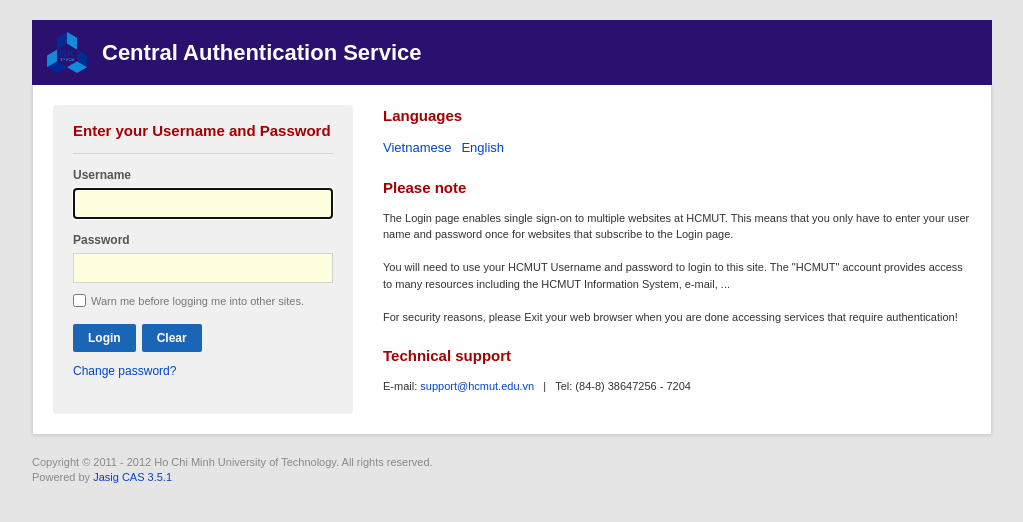
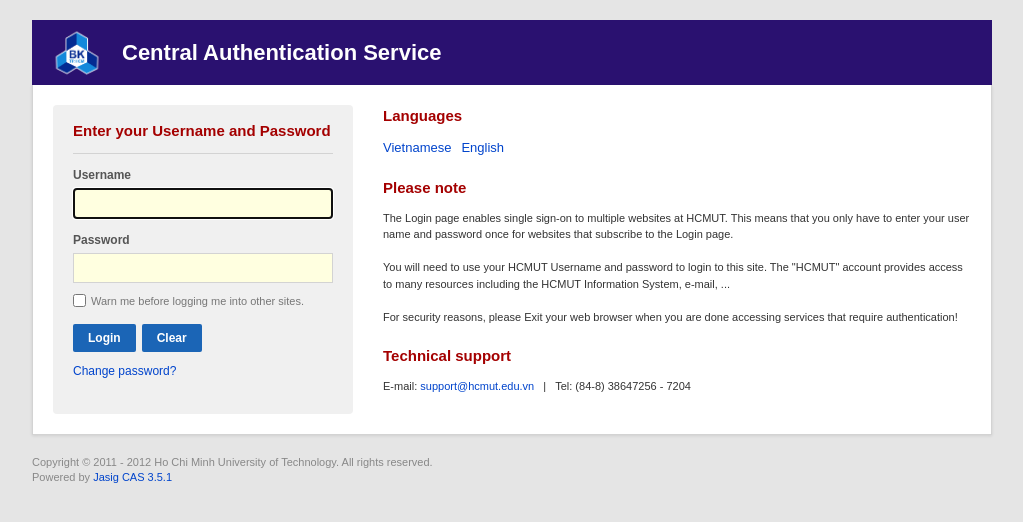
Before and after one commit to hoonz565/bkies, a React (Vite) app: page / in a window 1280 px wide. Both pictures are taken after a click on the button "Login". Shown: the top 522 px of the page, without its empty margins (128-1151 px from the left). Built offline with nearby package versions, Linux system fonts and the light colour scheme.

Commit message:
update logo

```diff
--- a/src/pages/Auth.jsx
+++ b/src/pages/Auth.jsx
@@ -9,7 +9,7 @@ export default function Auth({ onBack }) {
         <div className="cas-container">
           <div className="cas-header">
             <div className="cas-logo-mock" onClick={onBack} style={{cursor: onBack ? 'pointer' : 'default'}}>
-              <img src={hcmutLogo} alt="HCMUT Logo" width="40" height="40" style={{ objectFit: 'contain' }} />
+              <img src={hcmutLogo} alt="HCMUT Logo" width="60" height="60" style={{ objectFit: 'contain' }} />
             </div>
             <div className="cas-title">Central Authentication Service</div>
           </div>
```
Also changed, not shown: src/assets/hcmut_logo.png.
